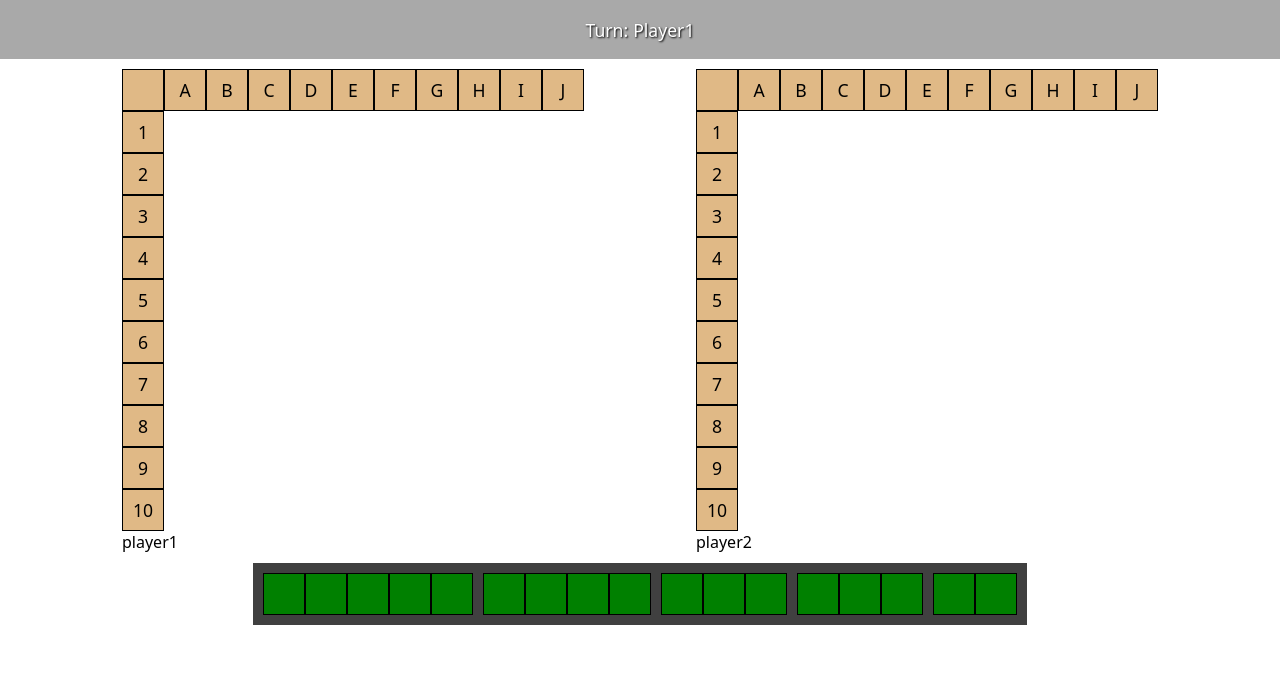
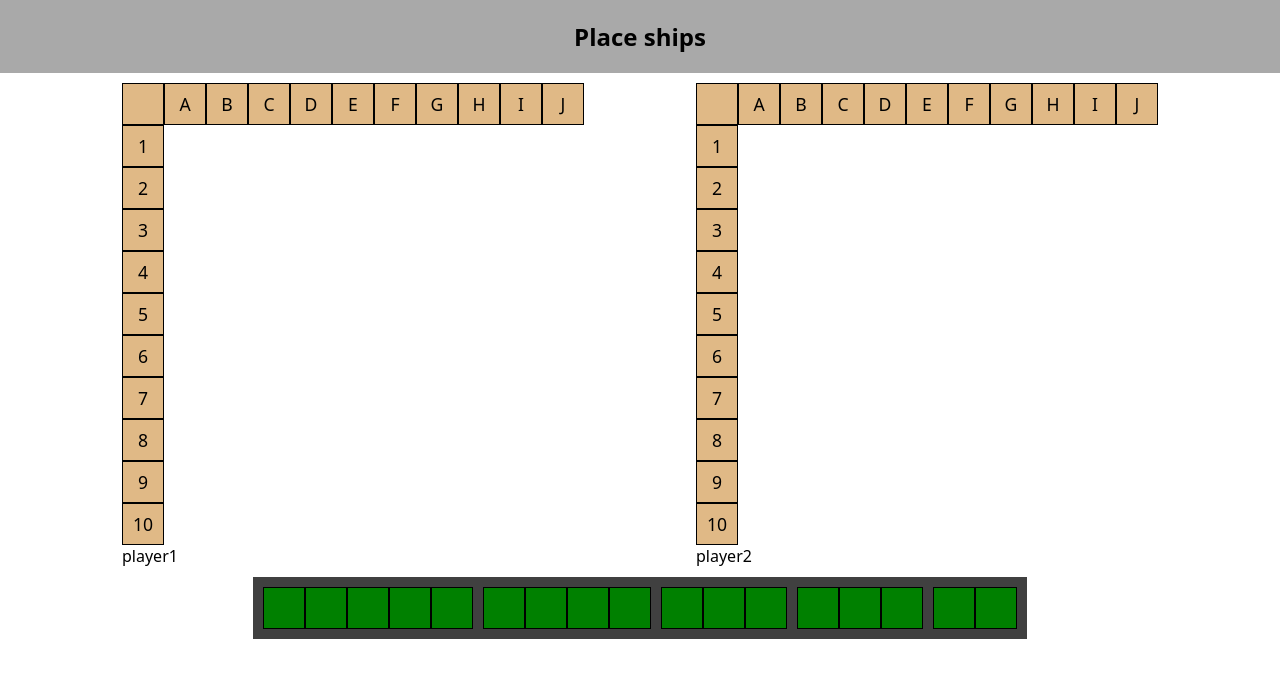
Before and after one commit to Fox-Jester/Battleship, a website: page index.html in a window 1280 px wide. Drawn offline with Linux system fonts and the light colour scheme.

Commit message:
refactor(html): Change turn-taker-container to info-container

```diff
--- a/index.html
+++ b/index.html
@@ -8,9 +8,8 @@
   </head>
   <body>
     <header>
-      <div id="turn-tracker-container">
-        <p>Turn:</p>
-        <p id="current-player-tag">Player1</p>
+      <div id="info-container">
+        <h2>Place ships</h2>
       </div>
     </header>
 
```
